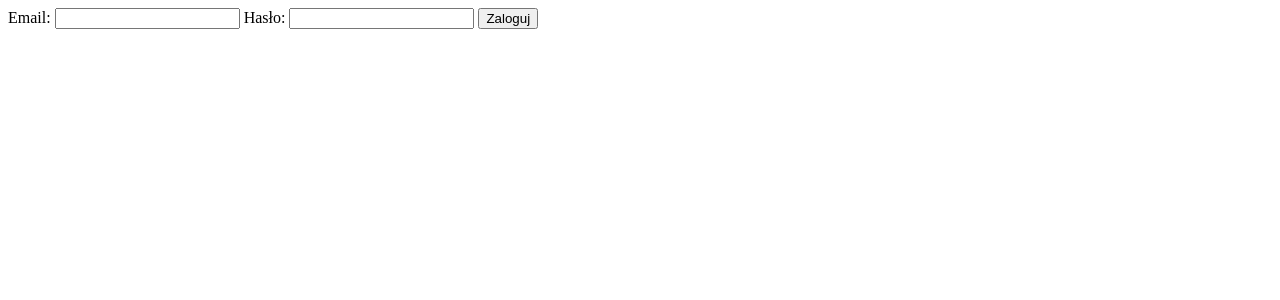
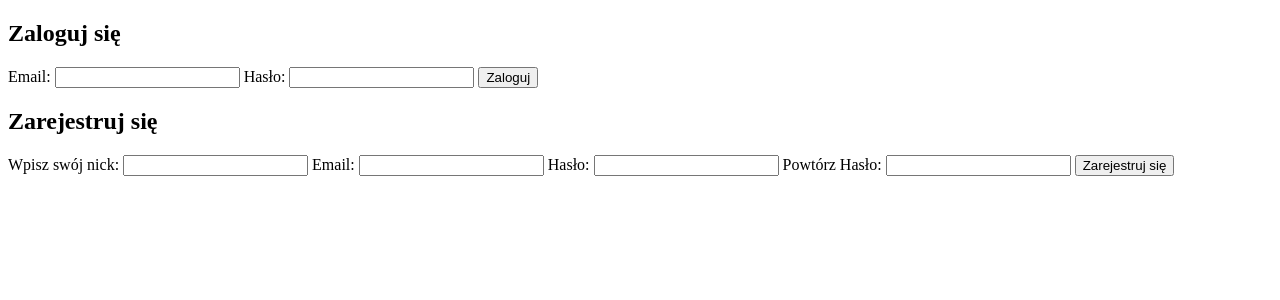
Before and after one commit to Osk0/CMS, a PHP site: page /cms/logowanie.php in a window 1280 px wide. Shown: the top 300 px of the page. Run offline with PHP 8.4, Linux system fonts and the light colour scheme.

Commit message:
rejestracja

```diff
--- a/logowanie.php
+++ b/logowanie.php
@@ -7,7 +7,7 @@
 </head>
 <body>
 <?php
-    if(isset($_REQUEST['email']) && isset($_REQUEST['password']) ){
+    if(isset($_REQUEST['action']) && $_REQUEST['action'] == 'login') {
         $email = $_REQUEST['email'];
         $password = $_REQUEST['password'];
 
@@ -32,17 +32,53 @@
 
         var_dump($userRow);
     }
+    if(isset($_REQUEST['action']) && $_REQUEST['action'] == 'login') {
+        $db = new mysqli('localhost', 'root', '', 'cms');
+        $nick = $_REQUEST['nick'];
+        $email = $_REQUEST['email'];
+        $email = filter_var($email, FILTER_SANITIZE_EMAIL);
+        $password = $_REQUEST['password'];
+        $passwordRepeat = $_REQUEST['passwordRepeat'];
+
+        if($password == $passwordRepeat) {
+            $q = $db->prepare("INSERT INTO user VALUES (NULL, ?, ?, ?)");
+            $q->bind_param("ss", $nick, $email, $password);
+            $q->execute();
+            if($result) {
+                echo "Konto utworzono poprawnie";
+            } else {
+                echo "Nie można utworzyć konta";
+            }
+        } else {
+            echo "Hasła nie są takie same";
+        }
 
 
+
+    }
+
 ?>
-<form action="index.php" method="get">
+<h2>Zaloguj się </h2>
+<form action="index.php" method="post">
 <label for="emailInput">Email:</label>
 <input type="email" name="email" id="emailInput">
 <label for="passwordInput">Hasło:</label>
 <input type="password" name="password" id="passwordInput">
 <input type="submit" value="Zaloguj">
+<input type="hidden" name="action" value="login">
 
 </form>
-
+<h2>Zarejestruj się </h2>
+<form action="index.php" method="post">
+<label for="nickInput">Wpisz swój nick:</label>
+<input type="nick" name="nick" id="nickInput">
+<label for="emailInput">Email:</label>
+<input type="email" name="email" id="emailInput">
+<label for="passwordInput">Hasło:</label>
+<input type="password" name="password" id="passwordInput">
+<label for="passwordRepeat">Powtórz Hasło:</label>
+<input type="password" name="passwordRepeat" id="passwordRepeatInput">
+<input type="submit" value="Zarejestruj się">
+<input type="hidden" name="action" value="register">
 </body>
 </html>
```
